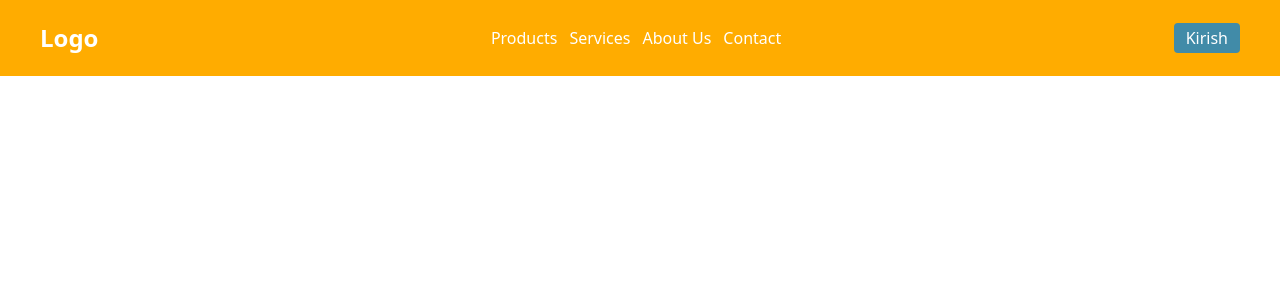
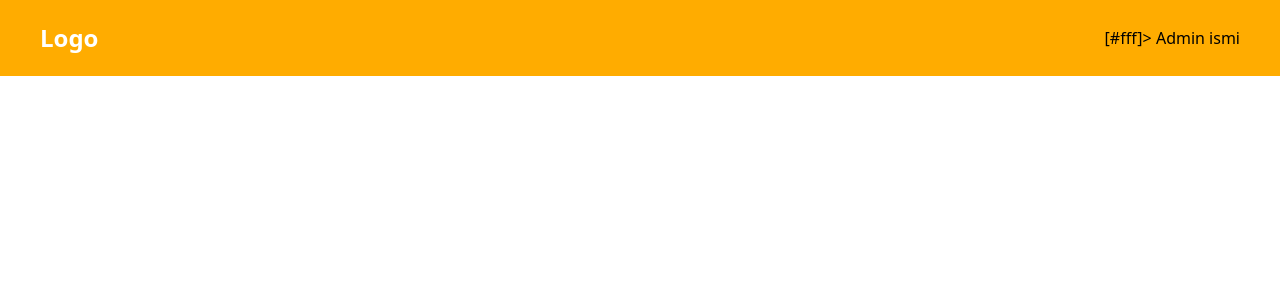
Before and after one commit to humoyunmirzo-frontend/login, a React (Create React App) app: page / in a window 1280 px wide. Shown: the top 300 px of the page. Built offline with nearby package versions, Linux system fonts and the light colour scheme; sample sign-in values are in the browser's storage.

Commit message:
Update index.js

```diff
--- a/src/Containers/Header/index.js
+++ b/src/Containers/Header/index.js
@@ -11,16 +11,9 @@ export default function Header() {
                     Logo
                 </Link>
             </Slide>
-            <Fade triggerOnce >
-                <div className="flex items-center gap-3">
-                <a href="#"  rel="noreferrer" className="text-[#fff] underline-none">Products</a>
-                <a href="#"  rel="noreferrer" className="text-[#fff] underline-none">Services</a>
-                <a href="#"  rel="noreferrer" className="text-[#fff] underline-none">About Us</a>
-                <a href="#"  rel="noreferrer" className="text-[#fff] underline-none">Contact</a>
-                </div>
-            </Fade>
-            <Slide direction='right' triggerOnce>[#fff]
-                <Link to={token ? "/dashboard":"../login"} className="px-3 py-1 rounded-[4px] text-[#fff] bg-secondary">Kirish</Link>
+
+            <Slide direction='right' triggerOnce>[#fff]>
+            Admin ismi
             </Slide>
         </header>
     )
```
